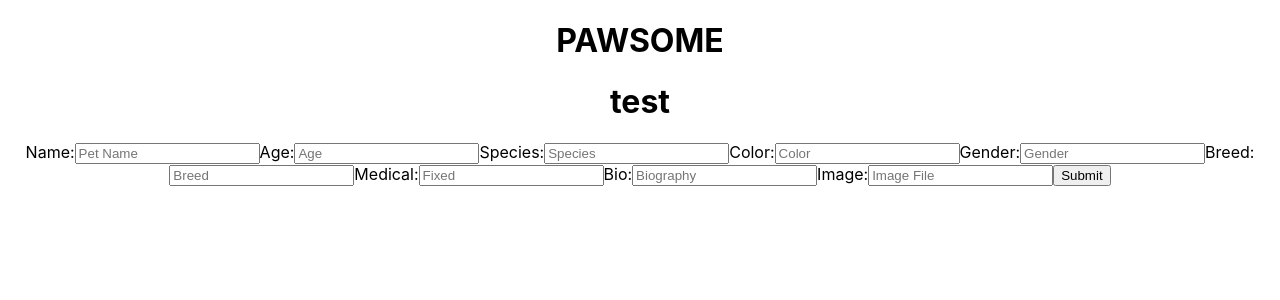
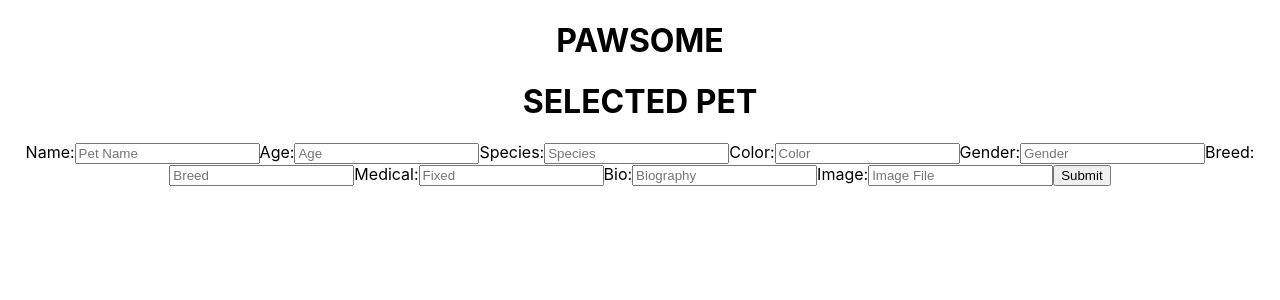
Before and after one commit to wynwlsn86/Pawsome, a React (Create React App) app in the folder client/: page / in a window 1280 px wide. Shown: the top 300 px of the page. Built offline with nearby package versions, Linux system fonts and the light colour scheme; no server answers.

Commit message:
working on displaying a list of cats

```diff
--- a/client/src/components/AllPets/AllPets.js
+++ b/client/src/components/AllPets/AllPets.js
@@ -1,5 +1,8 @@
 import React, { Component } from 'react';
 import { getAllPets } from '../../services/petsApi';
+import SelectedPet from '../selectedPet/SelectedPet';
+import PetList from '../PetList/PetList';
+
 
 class AllPets extends Component {
     constructor () {
@@ -17,17 +20,6 @@ class AllPets extends Component {
         this.setState({allPets});
     }
 
-//     fetchRestaurantsData = async () => {
-//         const restaurants = await fetchRestaurants();
-//         this.setState({
-//           restaurants
-//         })
-//         console.log('this is data', restaurants);
-//    }
-
-
-
-
     componentDidMount() {
         this.fetchAllPets();
     }
@@ -37,7 +29,11 @@ class AllPets extends Component {
     render() {
         return (
             <div>
-                <h1>test</h1>
+                <SelectedPet
+                />
+                <PetList
+                allPets={this.state.allPets}
+                />
             </div>
         );
     }
--- /dev/null
+++ b/client/src/components/PetList/PetList.js
@@ -0,0 +1,20 @@
+import React, { Component } from 'react';
+
+class PetList extends Component {
+    createList = () => {
+        this.props.allPets.map(pet => {
+            return console.log('petsssss');
+        })
+}
+    render() {
+
+
+        return (
+            <div>
+                {/* {this.createList} */}
+            </div>
+        );
+    }
+}
+
+export default PetList;
--- /dev/null
+++ b/client/src/components/selectedPet/SelectedPet.js
@@ -0,0 +1,15 @@
+import React, { Component } from 'react';
+
+class SelectedPet extends Component {
+    render() {
+        return (
+            <div>
+                <div>
+                    <h1>SELECTED PET</h1>
+                </div>
+            </div>
+        );
+    }
+}
+
+export default SelectedPet;
--- a/client/src/index.js
+++ b/client/src/index.js
@@ -2,5 +2,10 @@ import React from 'react';
 import ReactDOM from 'react-dom';
 import './index.css';
 import App from './App';
+import {BrowserRouter as Router } from 'react-router-dom';
 
-ReactDOM.render(<App />, document.getElementById('root'));
+ReactDOM.render(
+    <Router>
+        <App />
+    </Router>,
+document.getElementById('root'));
```
